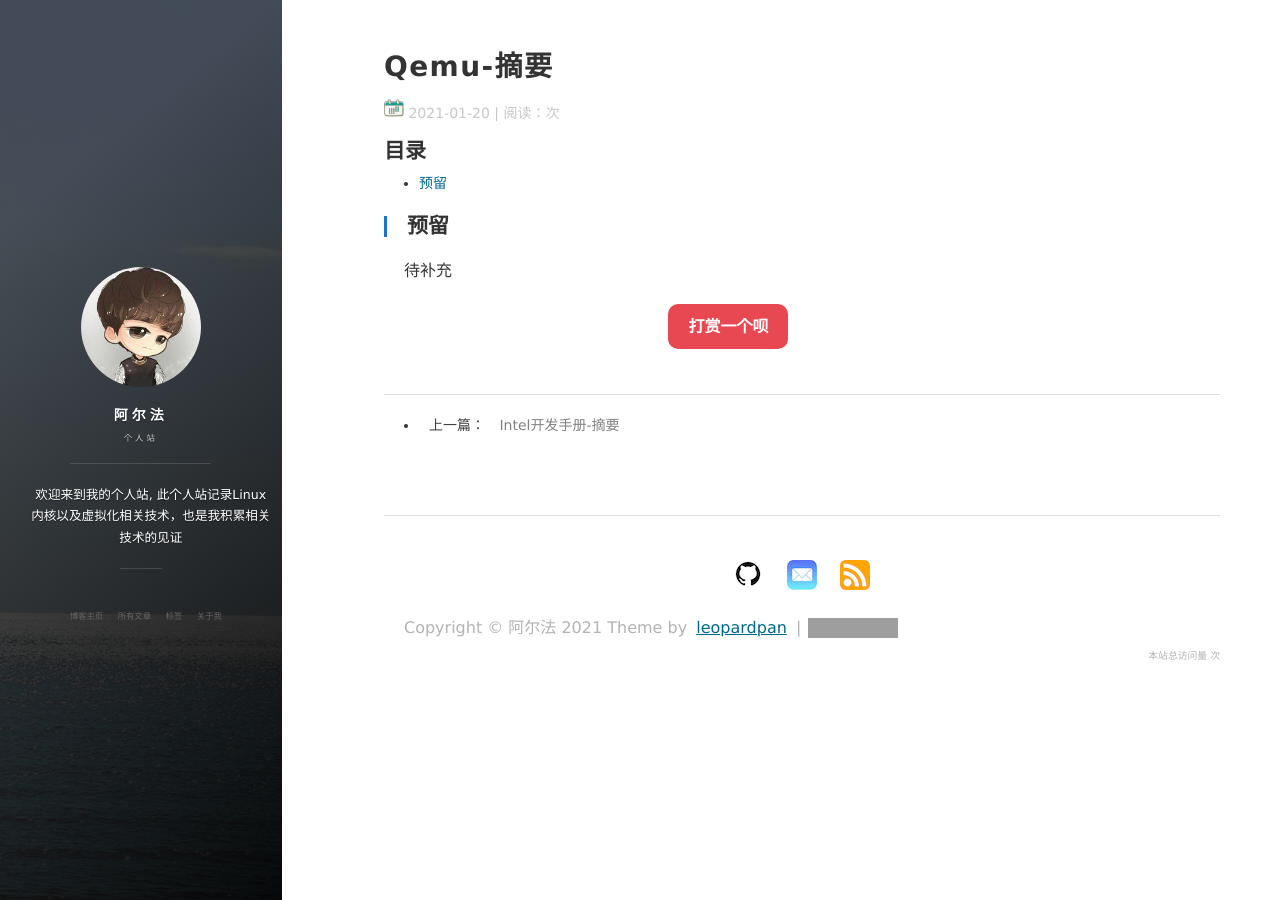
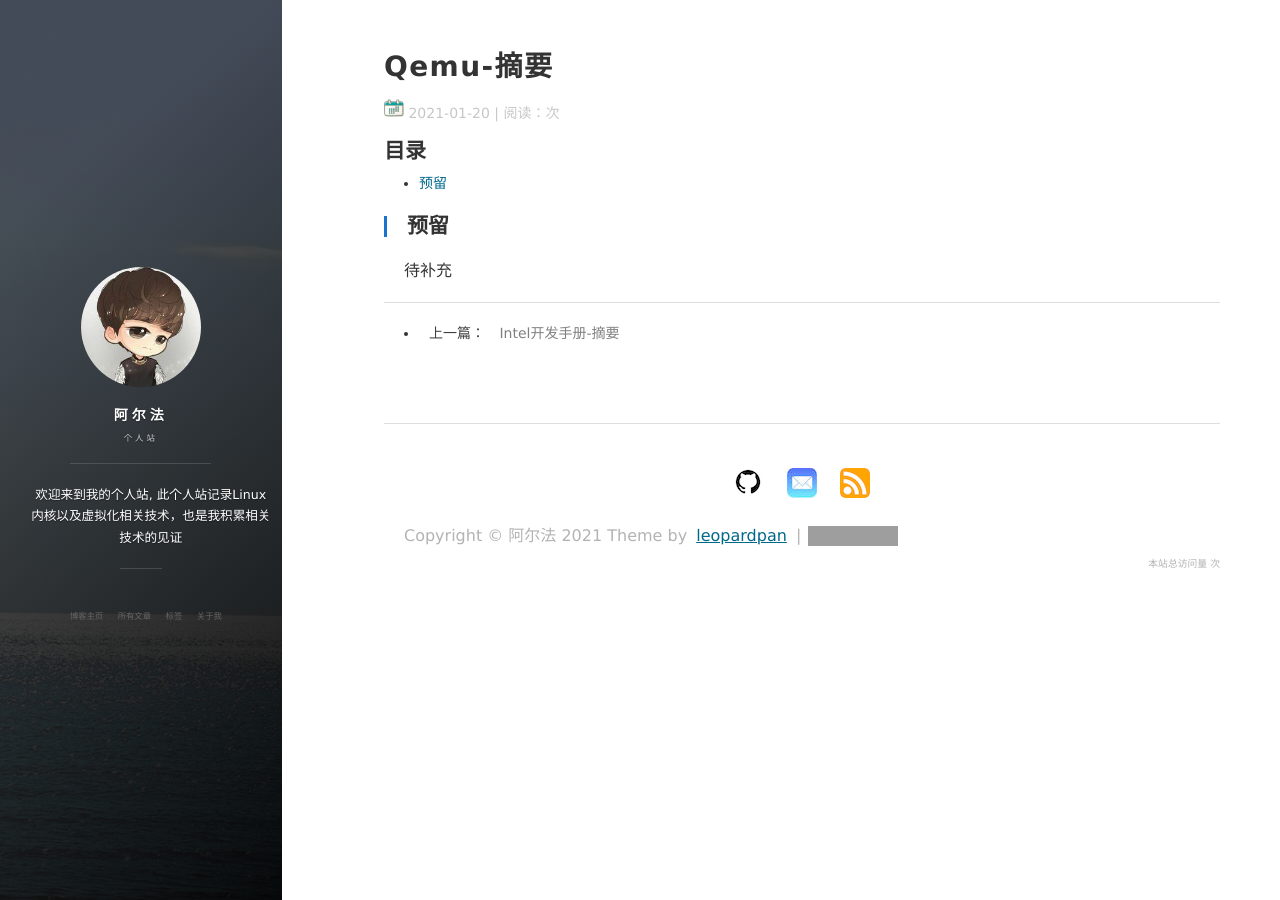
Before and after one commit to arafatms/arafatms.github.io, a Jekyll site: the page built from _posts/2021-01-20-QemuSummary.md, in a window 1280 px wide. Built offline with Jekyll 4.4.1, drawn with Linux system fonts in a browser that asks for light colours; nearby versions of some CDN libraries; comment, search, counter and statistics services are not loaded; grey boxes are pictures that could not be loaded.

Commit message:
Remove payment
Signed-off-by: aierpatijiang <aierpatijiang1@kingsoft.com>

```diff
--- a/_includes/new-old.html
+++ b/_includes/new-old.html
@@ -1,64 +1,4 @@
 <section>
-
-            <div class="content-play">
-              <p><a href="javascript:void(0)" onclick="dashangToggle()" class="dashang" title="打赏，支持一下">打赏一个呗</a></p>
-              <div class="hide_box-play"></div>
-              <div class="shang_box-play">
-                <a class="shang_close-play" href="javascript:void(0)" onclick="dashangToggle()" title="关闭"><img src="/images/payimg/close.jpg" alt="取消" /></a>
-                <div class="shang_tit-play">
-                  <p>感谢您的支持，我会继续努力的!</p>
-                </div>
-                <div class="shang_payimg">
-                    <img src="/images/payimg/alipayimg.jpg" alt="扫码支持" title="扫一扫" />
-                </div>
-              <div class="shang_payimg">
-                    <img src="/images/payimg/weipayimg.jpg" alt="扫码支持" title="扫一扫" />
-                </div>
-                <div class="pay_explain">扫码打赏，你说多少就多少</div>
-                <div class="shang_payselect">
-                  <div class="pay_item checked" data-id="alipay">
-                    <span class="pay_logo"><img src="/images/payimg/alipay.jpg" alt="支付宝" /></span>
-                  </div>
-                  <div class="pay_item" data-id="weipay">
-                    <span class="pay_logo"><img src="/images/payimg/wechat.jpg" alt="微信" /></span>
-                  </div>
-                </div>
-                <div class="shang_info-play">
-                  <p>打开<span id="shang_pay_txt">支付宝</span>扫一扫，即可进行扫码打赏哦</p>
-                </div>
-              </div>
-            </div>
-            <script type="text/javascript">
-            function dashangToggle(){
-              $(".hide_box-play").fadeToggle();
-              $(".shang_box-play").fadeToggle();
-            }
-            </script>
-
-            <div style="text-align:center;margin:50px 0; font:normal 14px/24px 'MicroSoft YaHei';"></div>
-
-            <style type="text/css">
-              .content-play{width:80%;margin-top: 20px;margin-bottom: 10px;height:40px;}
-              .hide_box-play{z-index:999;filter:alpha(opacity=50);background:#666;opacity: 0.5;-moz-opacity: 0.5;left:0;top:0;height:99%;width:100%;position:fixed;display:none;}
-              .shang_box-play{width:540px;height:540px;padding:10px;background-color:#fff;border-radius:10px;position:fixed;z-index:1000;left:50%;top:50%;margin-left:-280px;margin-top:-280px;border:1px dotted #dedede;display:none;}
-              .shang_box-play img{border:none;border-width:0;}
-              .dashang{display:block;width:100px;margin:5px auto;height:25px;line-height:25px;padding:10px;background-color:#E74851;color:#fff;text-align:center;text-decoration:none;border-radius:10px;font-weight:bold;font-size:16px;transition: all 0.3s;}
-              .dashang:hover{opacity:0.8;padding:15px;font-size:18px;}
-              .shang_close-play{float:right;display:inline-block;
-                margin-right: 10px;margin-top: 20px;
-              }
-              .shang_logo{display:block;text-align:center;margin:20px auto;}
-              .shang_tit-play{width: 100%;height: 75px;text-align: center;line-height: 66px;color: #a3a3a3;font-size: 16px;background: url('/images/payimg/cy-reward-title-bg.jpg');font-family: 'Microsoft YaHei';margin-top: 7px;margin-right:2px;}
-              .shang_tit-play p{color:#a3a3a3;text-align:center;font-size:16px;}
-              .shang_payimg{width:140px;padding:10px;padding-left: 80px; /*border:6px solid #EA5F00;**/margin:0 auto;border-radius:3px;height:140px;display:inline-block;}
-              .shang_payimg img{display:inline-block;margin-right:10px;float:left;text-align:center;width:140px;height:140px; }
-              .pay_explain{text-align:center;margin:10px auto;font-size:12px;color:#545454;}
-              .shang_payselect{text-align:center;margin:0 auto;margin-top:40px;cursor:pointer;height:60px;width:500px;margin-left:110px;}
-              .shang_payselect .pay_item{display:inline-block;margin-right:140px;float:left;}
-              .shang_info-play{clear:both;}
-              .shang_info-play p,.shang_info-play a{color:#C3C3C3;text-align:center;font-size:12px;text-decoration:none;line-height:2em;}
-            </style>
-
        <ul class="pager">
         {% if page.previous.url %}
         <li class="previous">
```
